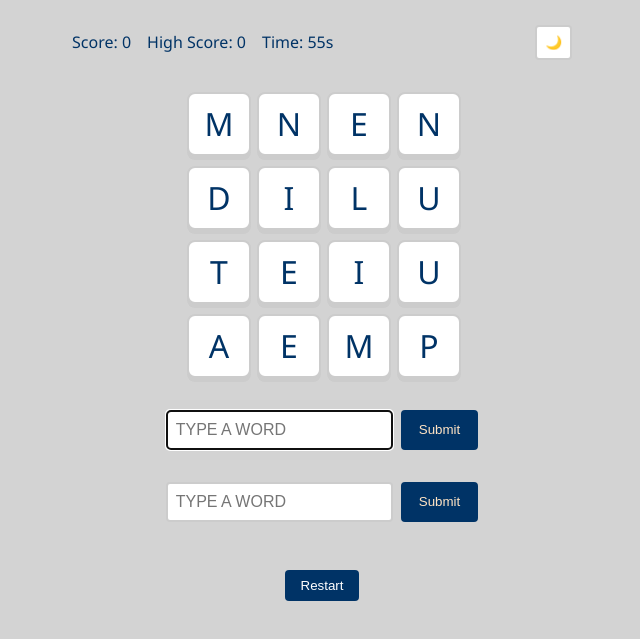
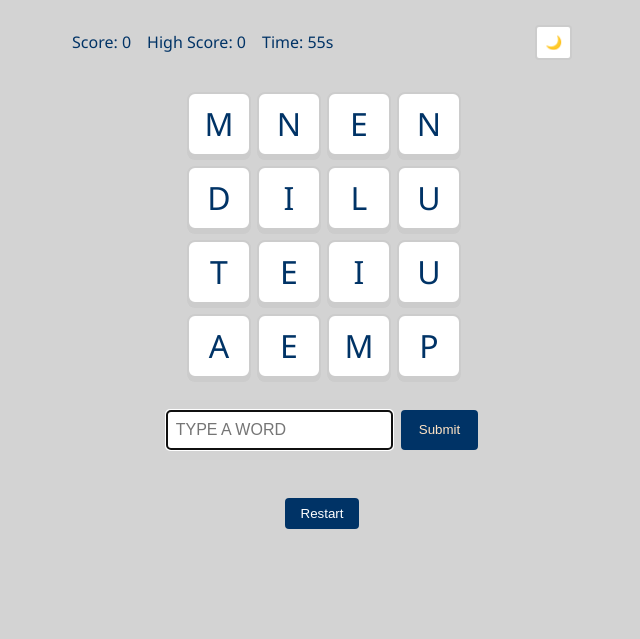
Before and after one commit to sreekavsgit/Codex-project2, a plain HTML site: page index.html in a window 1280 px wide. Shown: the part 97-736 px from the top of the page, without its empty margins (318-958 px from the left). Drawn offline with Linux system fonts and the light colour scheme.

Commit message:
Remove duplicate input area from HTML

```diff
--- a/index.html
+++ b/index.html
@@ -21,10 +21,6 @@
       <input id="word-input" type="text" placeholder="Type a word" autocomplete="off" />
       <button id="submit-word" type="submit">Submit</button>
     </form>
-    <div class="input-area">
-      <input id="word-input" type="text" placeholder="Type a word" autocomplete="off" />
-      <button id="submit-word">Submit</button>
-    </div>
     <ul id="word-list"></ul>
     <button id="restart">Restart</button>
   </main>
```
